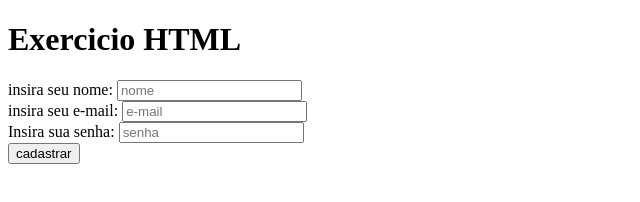
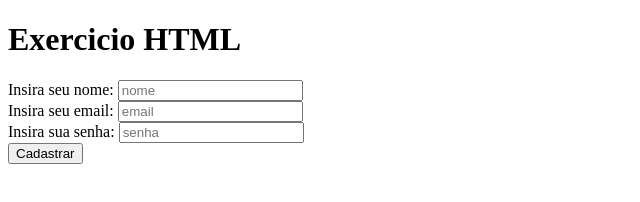
Before and after one commit to leonardoitalo/exercicio_git, a plain HTML site: page index.html in a window 1280 px wide. Shown: the full height of the page, 0-640 px from the left. Drawn offline with Linux system fonts and the light colour scheme.

Commit message:
corrigindo o codigo

```diff
--- a/index.html
+++ b/index.html
@@ -8,16 +8,16 @@
 <body>
    <h1>Exercicio HTML</h1>
     <form>
-        insira seu nome:
+        <label for="nome">Insira seu nome:</label>
         <input type="text" name="nome" id="nome" placeholder="nome">
         <br>
-        insira seu e-mail:
-        <input type="text" name="email" id="email" placeholder="e-mail">
+        <label for="email">Insira seu email:</label>
+        <input type="email" name="email" id="email" placeholder="email">
         <br>
-        Insira sua senha:
+        <label for="senha">Insira sua senha:</label>
         <input type="password" name="senha" id="senha" placeholder="senha">
         <br>
-        <input type="button" value="cadastrar">
+        <button type="submit">Cadastrar</button>
     </form>
 </body>
 </html>
```
